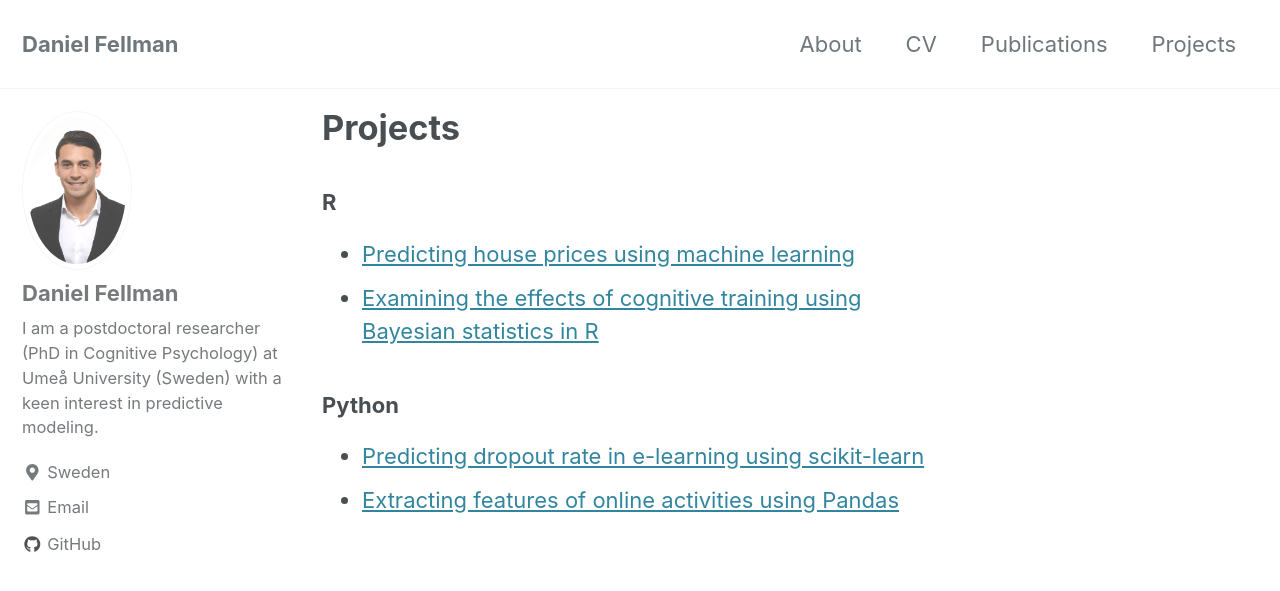
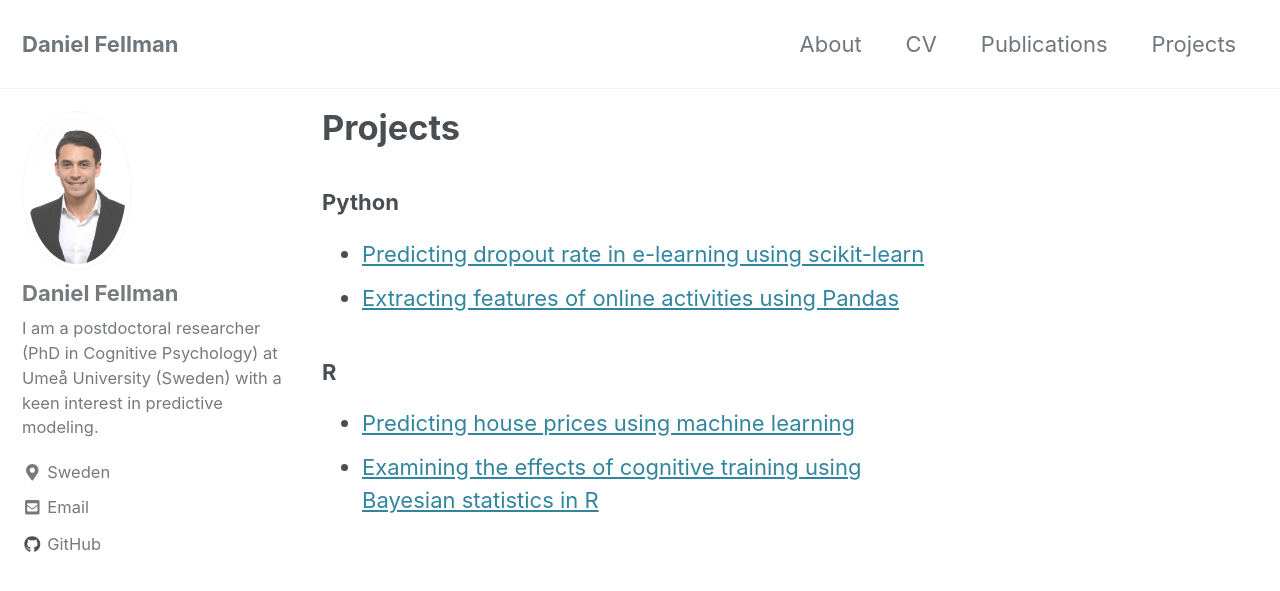
Before and after one commit to danielfellman/danielfellman.github.io, a Jekyll site: the page built from _pages/projects.md, in a window 1280 px wide and 900 px high. Shown: the top 591 px of the window. Built offline with Jekyll 4.4.1, drawn with Linux system fonts in a browser that asks for light colours; cached includes are drawn as plain includes; nearby versions of some CDN libraries.

```diff
--- a/_pages/projects.md
+++ b/_pages/projects.md
@@ -5,11 +5,11 @@ title: "Projects"
 author_profile: true
 ---
 
+### Python
+* [Predicting dropout rate in e-learning using scikit-learn](http://rpubs.com/dfellman/elearningdropout)
+* [Extracting features of online activities using Pandas](http://rpubs.com/dfellman/features)
+
+
 ### R
 * [Predicting house prices using machine learning](http://rpubs.com/dfellman/houseprices/)
 * [Examining the effects of cognitive training using Bayesian statistics in R](http://rpubs.com/dfellman/bayes)
-
-
-### Python
-* [Predicting dropout rate in e-learning using scikit-learn](http://rpubs.com/dfellman/elearningdropout)
-* [Extracting features of online activities using Pandas](http://rpubs.com/dfellman/features)
```
